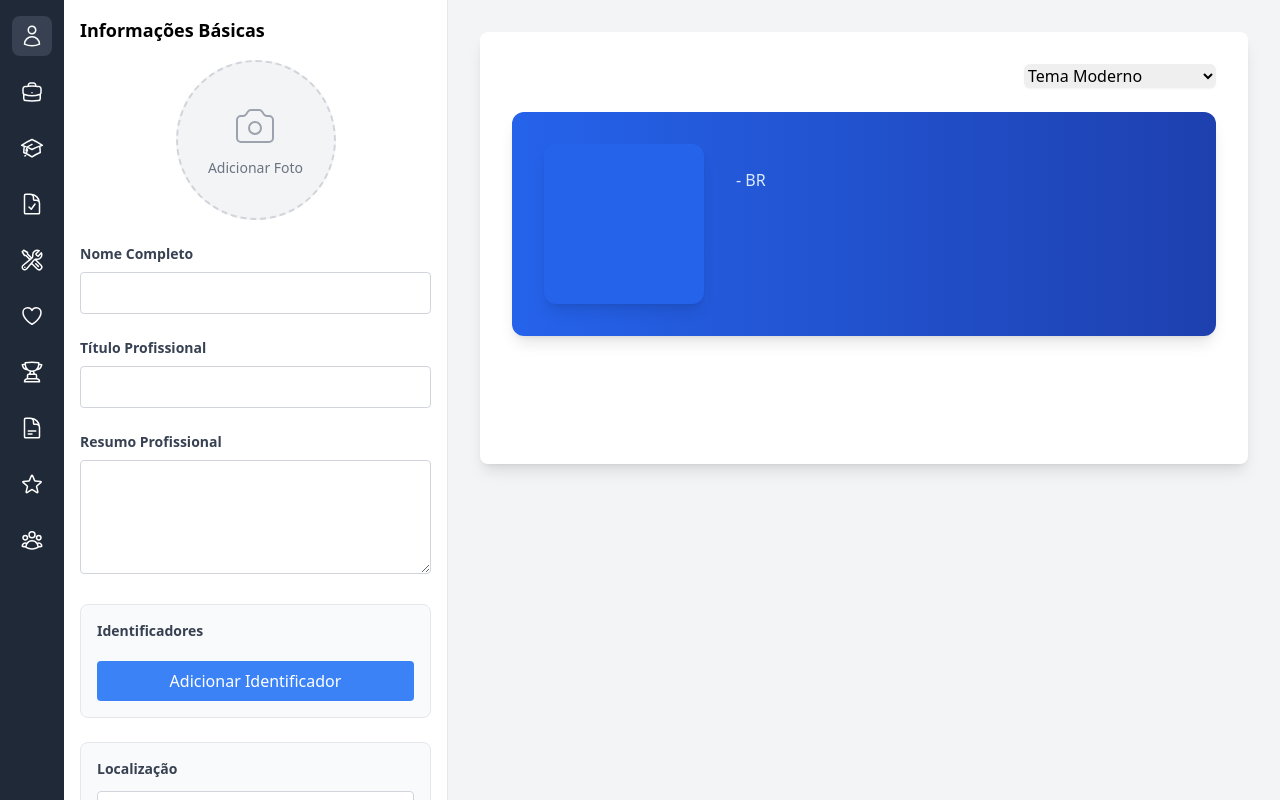
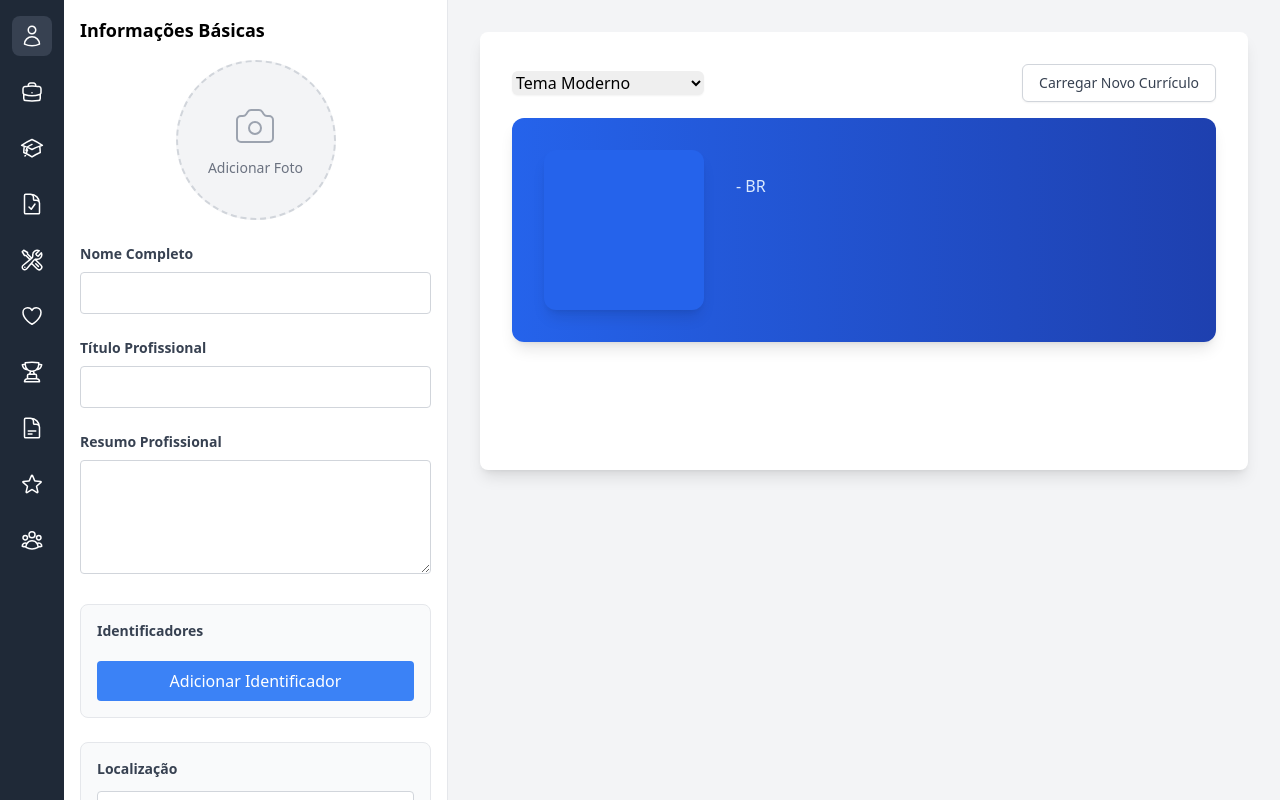
Before and after one commit to horaciosdev/open-curriculum-reader, a Nuxt app: page / in a window 1280 px wide. Both pictures are taken after a click on the button "Criar Novo". Built offline with nearby package versions, Linux system fonts and the light colour scheme.

Commit message:
feat: add theme selection and file upload functionality to curriculum editor

```diff
--- a/app.vue
+++ b/app.vue
@@ -37,8 +37,32 @@
       <div class="flex-1 overflow-y-auto p-8">
         <div class="max-w-4xl mx-auto bg-white shadow-lg rounded-lg p-8">
           <template v-if="curriculum">
-            <!-- Preview do currículo será renderizado aqui -->
-            <CurriculumPreview :curriculum="curriculum" />
+            <!-- Barra de ferramentas -->
+            <div class="flex justify-between items-center mb-4">
+              <select
+                v-model="selectedTheme"
+                class="block w-48 rounded-md border-gray-300 shadow-sm focus:border-indigo-300 focus:ring focus:ring-indigo-200 focus:ring-opacity-50"
+              >
+                <option v-for="theme in themes" :key="theme.id" :value="theme.id">
+                  {{ theme.name }}
+                </option>
+              </select>
+              <button
+                @click="openFileInput"
+                class="inline-flex items-center px-4 py-2 border border-gray-300 rounded-md shadow-sm text-sm font-medium text-gray-700 bg-white hover:bg-gray-50"
+              >
+                Carregar Novo Currículo
+              </button>
+              <input
+                ref="fileInput"
+                type="file"
+                accept=".curriculum"
+                class="hidden"
+                @change="handleFileUpload"
+              >
+            </div>
+            <!-- Preview do currículo -->
+            <CurriculumPreview :curriculum="curriculum" :selectedTheme="selectedTheme as 'classic' | 'modern'" />
           </template>
           <template v-else>
             <div class="text-center py-12">
@@ -120,6 +144,13 @@ const curriculum = ref<Curriculum | null>(null) // Define o tipo do curriculum
 const activeSection = ref<string | null>(null)
 const fileInput = ref<HTMLInputElement | null>(null)
 
+const themes = [
+  { id: 'classic', name: 'Tema Clássico' },
+  { id: 'modern', name: 'Tema Moderno' }
+]
+
+const selectedTheme = ref('modern')
+
 const getActiveSectionTitle = () => {
   const section = sections.find(s => s.id === activeSection.value)
   return section ? section.title : ''
--- a/components/CurriculumPreview.vue
+++ b/components/CurriculumPreview.vue
@@ -1,42 +1,32 @@
 <template>
   <div>
-    <div class="mb-6 flex justify-end">
-      <select
-        v-model="selectedTheme"
-        class="block w-48 rounded-md border-gray-300 shadow-sm focus:border-indigo-300 focus:ring focus:ring-indigo-200 focus:ring-opacity-50"
-      >
-        <option v-for="theme in themes" :key="theme.id" :value="theme.id">
-          {{ theme.name }}
-        </option>
-      </select>
-    </div>
-
     <component :is="currentTheme" :curriculum="curriculum" />
   </div>
 </template>
 
 <script setup lang="ts">
-import { ref, computed } from 'vue'
+import { computed } from 'vue'
 import ClassicTheme from './themes/ClassicTheme.vue'
 import ModernTheme from './themes/ModernTheme.vue'
-import type { Curriculum } from '../types/curriculum' // Importa o tipo Curriculum
+import type { Curriculum } from '../types/curriculum'
 
 const props = defineProps({
   curriculum: {
-    type: Object as () => Curriculum, // Aplica o tipo Curriculum
+    type: Object as () => Curriculum,
+    required: true
+  },
+  selectedTheme: {
+    type: String as PropType<'classic' | 'modern'>,
     required: true
   }
 })
 
-const themes = [
-  { id: 'classic', name: 'Tema Clássico', component: ClassicTheme },
-  { id: 'modern', name: 'Tema Moderno', component: ModernTheme }
-]
+// Mapeamento de temas disponíveis
+const themes = {
+  classic: ClassicTheme,
+  modern: ModernTheme
+}
 
-const selectedTheme = ref('modern')
-
-const currentTheme = computed(() => {
-  const theme = themes.find(t => t.id === selectedTheme.value)
-  return theme ? theme.component : ModernTheme
-})
+// Computa o tema atual com base na prop `selectedTheme`
+const currentTheme = computed(() => themes[props.selectedTheme as keyof typeof themes] || ModernTheme)
 </script>
```
